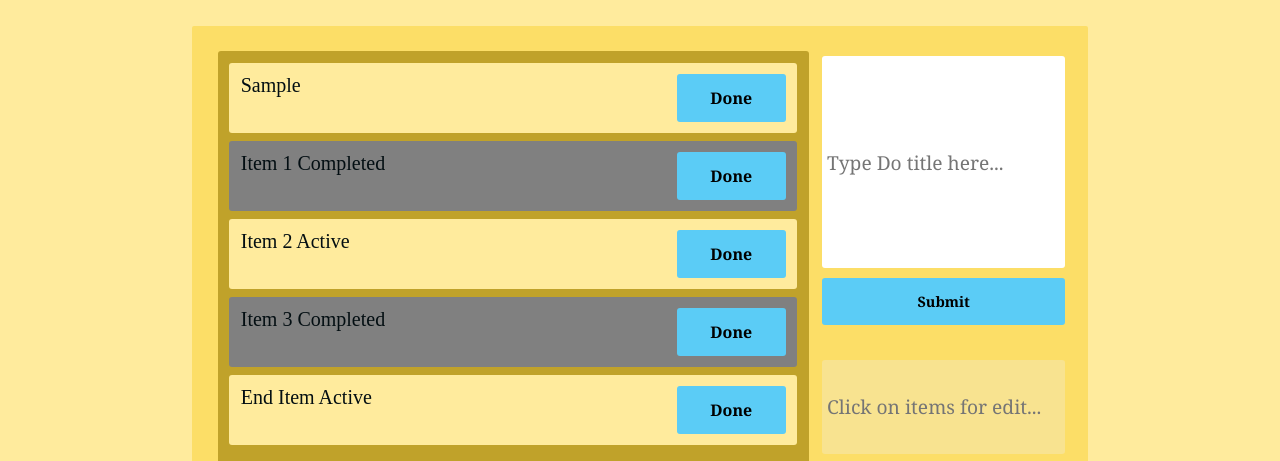
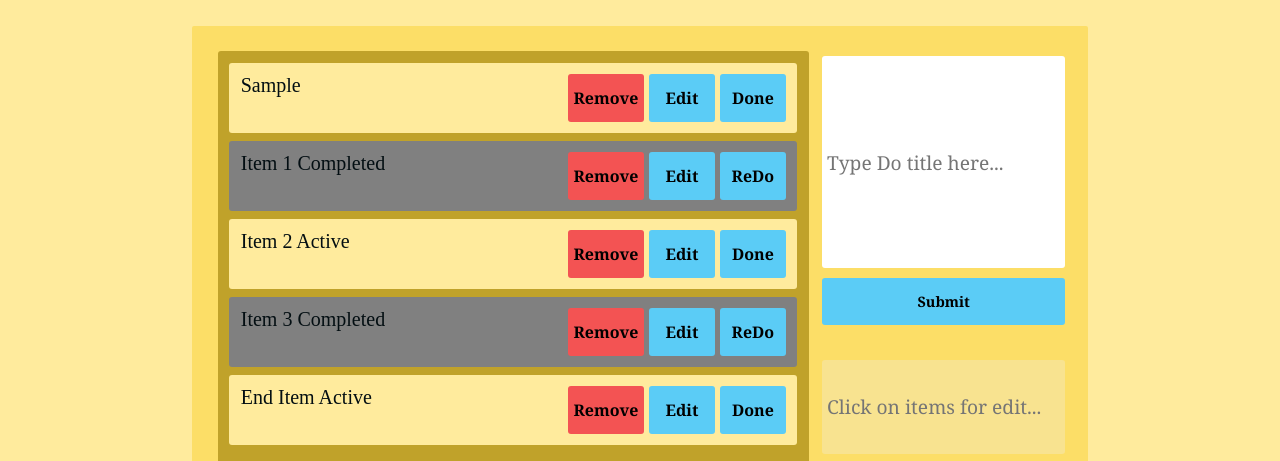
Before and after one commit to shh79/ToDo-List-task2-step2, a plain HTML site: page index.html in a window 1280 px wide. Both pictures are taken after typing "Sample" into the empty fields and a click on the button "Submit". Shown: the top 461 px of the page. Drawn offline with Linux system fonts and the light colour scheme.

Commit message:
toggle button and edit button and remove button added

```diff
--- a/back.js
+++ b/back.js
@@ -31,36 +31,30 @@ function UpdateList(){
     }
 }
 function SubmitDo(){
-    var str=document.getElementById("DoTitle").value;
+    let str=document.getElementById("DoTitle").value;
     if(str=="" || str==undefined){
         alert("Please fill the blank !!!");
         return ;
     }
 
-    var listOfDo=document.getElementsByClassName("DoList")[0];
-    var item=document.createElement("div");
-    item.className="DoItem";
-    item.classList.add("Active");
-    item.setAttribute("onclick","SendDetailToEdit(this);");
+    let listOfDo=document.querySelector(".DoList");
 
-    var p=document.createElement("p");
-    var temp=document.createTextNode(str);
-    p.appendChild(temp);
+    let newItem=`
+    <div class="DoItem Active">
+        <p>${str}</p>
+        <div class="ButtonOfItems">
+            <button class="RemoveBTN" onclick="this.parentNode.parentNode.remove();">Remove</button>
+            <button onclick="SendDetailToEdit(this.parentNode.parentNode);">Edit</button>
+            <button onclick="Done(this);">Done</button>
+        </div>
+        <div class="IDKeeper">${ID}</div>
+    </div>
+    `;
 
-    var button=document.createElement("button");
-    button.textContent="Done";
-    button.setAttribute("onclick","this.parentNode.remove();");
-
-    item.appendChild(p);
-    item.appendChild(button);
-
-    item.innerHTML+=`<div class="IDKeeper">${ID}</div>`;
-
-    listOfDo.prepend(item);
-
-    ++ID;
+    listOfDo.innerHTML=newItem+listOfDo.innerHTML;
 
     document.getElementById("DoTitle").value="";
+    ++ID;
 
     UpdateList();
 }
@@ -89,7 +83,6 @@ function EditDo(anwser=false){
     if(anwser){
         let items=document.querySelectorAll(".IDKeeper");
         items.forEach(item => {
-            console.log(item.parentNode);
             if(item.innerText==ID){
                 item.parentNode.querySelector("p").innerText=newText.value;
             }
@@ -111,7 +104,7 @@ function EditDo(anwser=false){
 function SendDetailToEdit(element){
     let textBox=document.getElementById("EditTitle");
     textBox.value = element.querySelector("p").innerText;
-    document.getElementById("editID").innerText = element.querySelector("div").innerText;
+    document.getElementById("editID").innerText = element.querySelector(".IDKeeper").innerText;
     document.getElementById("YesBTN").setAttribute("disabled","false");
     document.getElementById("NoBTN").setAttribute("disabled","false");
     document.getElementById("YesBTN").disabled=false;
@@ -124,3 +117,24 @@ function SendDetailToEdit(element){
         item.disabled=true;
     });
 }
+function Done(element){
+    let item=element.parentNode.parentNode;
+    if(element.textContent=="Done"){
+        element.textContent="ReDo";
+        element.classList.add("active");
+
+        item.classList.remove("Active");
+        item.classList.add("Completed");
+
+        return;
+    }
+    if(element.textContent=="ReDo"){
+        element.textContent="Done";
+        element.classList.remove("active");
+
+        item.classList.remove("Completed");
+        item.classList.add("Active");
+
+        return;
+    }
+}
--- a/index.html
+++ b/index.html
@@ -13,23 +13,39 @@
         <div class="WorkSpace">
             <div class="DoList">
 
-                <div class="DoItem Completed" onclick="SendDetailToEdit(this);">
+                <div class="DoItem Completed">
                     <p>Item 1 Completed</p>
-                    <button onclick="this.parentNode.remove();">Done</button>
+                    <div class="ButtonOfItems">
+                        <button class="RemoveBTN" onclick="this.parentNode.parentNode.remove();">Remove</button>
+                        <button onclick="SendDetailToEdit(this.parentNode.parentNode);">Edit</button>
+                        <button onclick="Done(this);">ReDo</button>
+                    </div>
                     <div class="IDKeeper">1001</div>
                 </div>
-                <div class="DoItem Active" onclick="SendDetailToEdit(this);">
+                <div class="DoItem Active">
                     <p>Item 2 Active</p>
-                    <button onclick="this.parentNode.remove();">Done</button>
+                    <div class="ButtonOfItems">
+                        <button class="RemoveBTN" onclick="this.parentNode.parentNode.remove();">Remove</button>
+                        <button onclick="SendDetailToEdit(this.parentNode.parentNode);">Edit</button>
+                        <button onclick="Done(this);">Done</button>
+                    </div>
                     <div class="IDKeeper">1002</div>
                 </div>
-                <div class="DoItem Completed" onclick="SendDetailToEdit(this);">
+                <div class="DoItem Completed">
                     <p>Item 3 Completed</p>
-                    <button onclick="this.parentNode.remove();">Done</button>
+                    <div class="ButtonOfItems">
+                        <button class="RemoveBTN" onclick="this.parentNode.parentNode.remove();">Remove</button>
+                        <button onclick="SendDetailToEdit(this.parentNode.parentNode);">Edit</button>
+                        <button onclick="Done(this);">ReDo</button>
+                    </div>
                     <div class="IDKeeper">1003</div>
-                </div><div class="DoItem Active" onclick="SendDetailToEdit(this);">
+                </div><div class="DoItem Active">
                     <p>End Item Active</p>
-                    <button onclick="this.parentNode.remove();">Done</button>
+                    <div class="ButtonOfItems">
+                        <button class="RemoveBTN" onclick="this.parentNode.parentNode.remove();">Remove</button>
+                        <button onclick="SendDetailToEdit(this.parentNode.parentNode);">Edit</button>
+                        <button onclick="Done(this);">Done</button>
+                    </div>
                     <div class="IDKeeper">1004</div>
                 </div>
 
--- a/style.css
+++ b/style.css
@@ -12,10 +12,12 @@
     --active-footer-color: #1587b1;
     --main-color: #030e12;
     --commen-font: Cambria, Cochin, Georgia, Times, 'Times New Roman', serif;
+    --Neg-color: rgb(243, 83, 83);
+    --hover-Neg-color: rgb(235, 59, 59);
 }
 html,body{
     height: 100vh;
-    min-width: 600px;
+    min-width: 965px;
     min-height: 300px;
     color: var(--main-color);
 }
@@ -181,11 +183,30 @@ button.active{
     display: none;
 }
 #NoBTN{
-    background-color: red;
+    background-color: var(--Neg-color);
 }
 #NoBTN:hover{
-    background-color: var(--hover-footer-color);
+    background-color: var(--hover-Neg-color);
 }
 #YesBTN[disabled="true"], #NoBTN[disabled="true"]{
     background-color: var(--lighter-background-color);
 }
+.ButtonOfItems{
+    display: flex;
+    gap: 5px;
+    justify-content: space-between;
+    width: 40%;
+}
+.ButtonOfItems button{
+    width: 31%;
+    justify-content: center;
+    font-size: 100%;
+}
+button.RemoveBTN{
+    width: 36%;
+    padding: 0px 0px 0px 0px;
+    background-color: var(--Neg-color);
+}
+button.RemoveBTN:hover{
+    background-color: var(--hover-Neg-color);
+}
```
